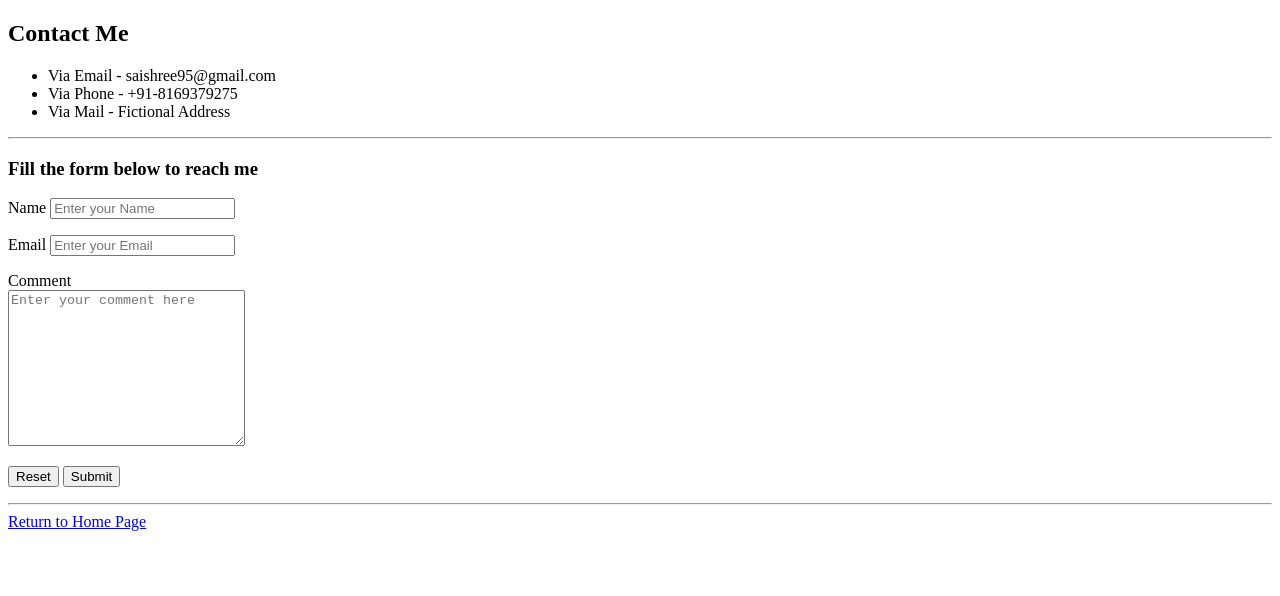
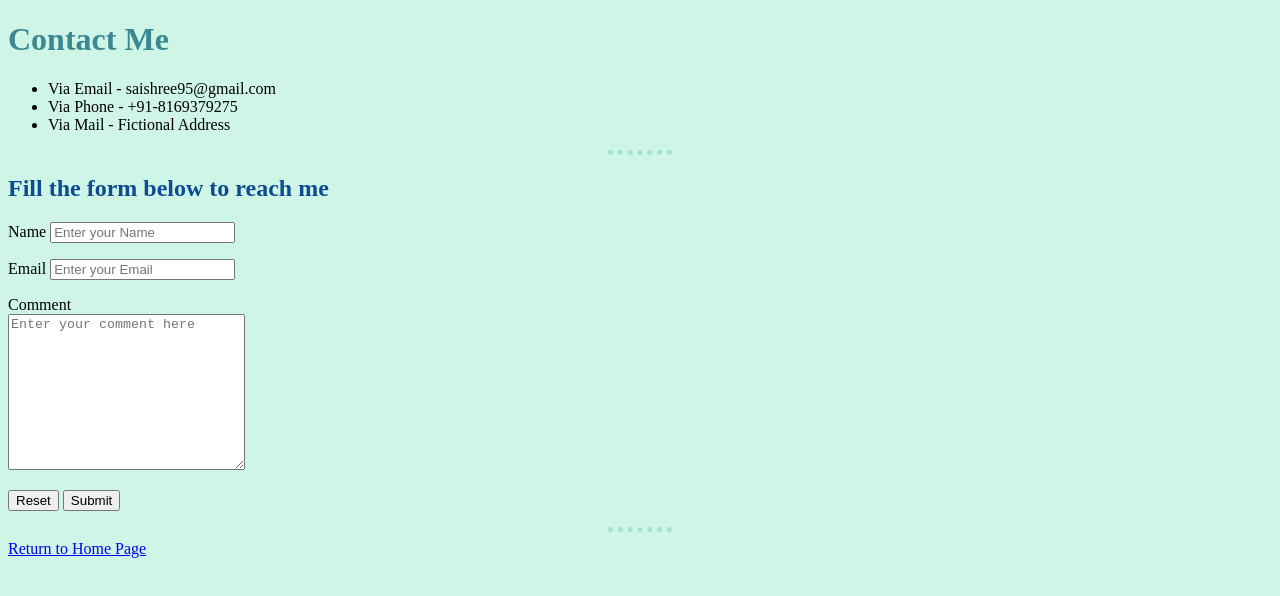
Before and after one commit to Fabhianna/CV, a plain HTML site: page contact us.html in a window 1280 px wide. Drawn offline with Linux system fonts and the light colour scheme.

Commit message:
Updated stylesheets

```diff
--- a/contact us.html
+++ b/contact us.html
@@ -6,18 +6,19 @@
     <meta http-equiv="X-UA-Compatible" content="IE=edge">
     <meta name="viewport" content="width=device-width, initial-scale=1.0">
     <title>Contact Me</title>
+    <link rel="stylesheet" href="styles.css">
 </head>
 
 <body>
     <p>
-    <h2>Contact Me</h2>
+    <h1>Contact Me</h1>
     <ul>
         <li>Via Email - saishree95@gmail.com</li>
         <li>Via Phone - +91-8169379275</li>
         <li>Via Mail - Fictional Address</li>
     </ul>
     <hr>
-    <h3>Fill the form below to reach me</h3>
+    <h2>Fill the form below to reach me</h2>
     <form action="Mailto:saishree95@gmail.com" method="post" enctype="text/plain">
         <p>
             <label for="name">Name</label>
```
Also changed, not shown: index.html (+2 -1 lines).
